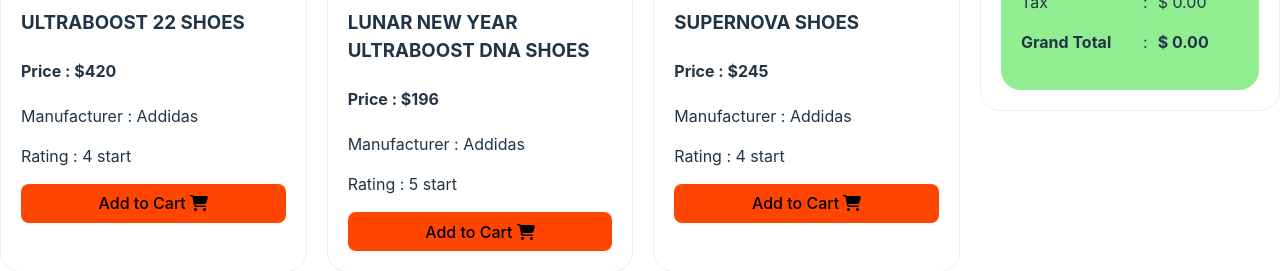
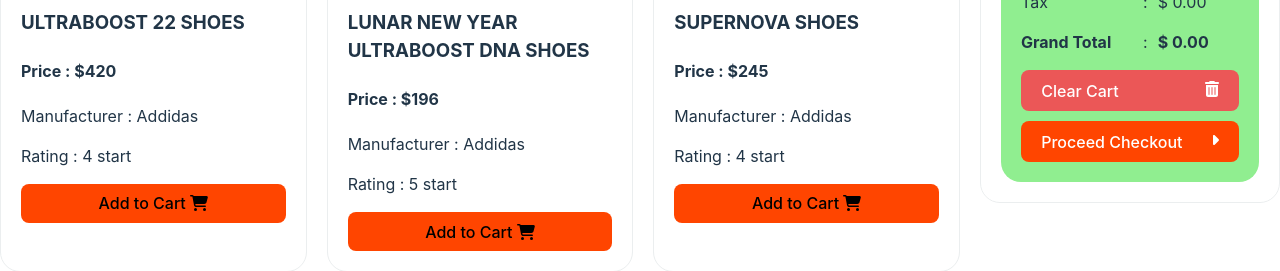
Before and after one commit to Abu-Taieb/amajohn, a React (Vite) app: page / in a window 1280 px wide. Shown: the part 335-606 px from the top of the page. Built offline with nearby package versions, Linux system fonts and the light colour scheme.

Commit message:
Clear Cart Design Complete

```diff
--- a/src/component/Cart/Cart.css
+++ b/src/component/Cart/Cart.css
@@ -24,5 +24,20 @@
 }
 .horizontal{
     border: 1px solid black;
-    border-style:dotted
+    border-style:dotted;
 }
+.clear-button{
+    display: flex;
+    justify-content: space-between;
+    width: 100%;
+    color: #fff;
+    background-color: #EB5757;
+}
+.proceed-checkout{
+    display: flex;
+    justify-content: space-between;
+    width: 100%;
+    color: #fff;
+    background-color: orangered;
+    margin-top: 10px;
+}
--- a/src/component/Cart/Cart.jsx
+++ b/src/component/Cart/Cart.jsx
@@ -1,30 +1,32 @@
-import React from 'react';
-import './Cart.css';
+import React from "react";
+import "./Cart.css";
+import { FontAwesomeIcon } from "@fortawesome/react-fontawesome";
+import { faCaretLeft, faCaretRight, faTrash, faTrashAlt } from "@fortawesome/free-solid-svg-icons";
 
-const Cart = ({cart}) => {
+const Cart = ({cart, handleClearCart}) => {
   let total = 0;
   let shipping = 0;
   let quantity = 0;
-    for (const product of cart){
+  for (const product of cart) {
     product.quantity = product.quantity || 1;
     total = total + product.price * product.quantity;
     shipping = shipping + product.shipping;
     quantity = quantity + product.quantity;
   }
-    const tax = total * 7 / 100;
+  const tax = (total * 7) / 100;
   const grandTotal = tax + total + shipping;
   return (
-        <div className='cart-container'>
+    <div className="cart-container">
       <div className="cart-inner-container">
         <h4>Order Summery</h4>
-                <hr className='horizontal' />
+        <hr className="horizontal" />
         <div className="cart">
           <div className="">
             <p>Selected Items</p>
             <p>Total Price</p>
             <p>Total Shipping</p>
             <p>Tax</p>
-                        <p style={{fontWeight:'bold'}}>Grand Total</p>
+            <p style={{ fontWeight: "bold" }}>Grand Total</p>
           </div>
           <div className="cart-clone">
             <p>:</p>
@@ -34,13 +36,22 @@
             <p>:</p>
           </div>
           <div className="">
-                        <p>  {quantity}</p>
+            <p> {quantity}</p>
             <p>$ {total.toFixed(2)}</p>
             <p>$ {shipping.toFixed(2)}</p>
             <p>$ {tax.toFixed(2)}</p>
-                        <p style={{fontWeight:'bold'}}>$ {grandTotal.toFixed(2)}</p>
+            <p style={{ fontWeight: "bold" }}>$ {grandTotal.toFixed(2)}</p>
           </div>
         </div>
+        <button onClick={handleClearCart} className="clear-button">
+          <span>Clear Cart</span>
+          <FontAwesomeIcon className="icon" icon={faTrashAlt} />
+        </button>
+
+        <button className="proceed-checkout">
+          <span>Proceed Checkout</span>
+          <FontAwesomeIcon className="icon" icon={faCaretRight} />
+        </button>
       </div>
     </div>
   );
--- a/src/component/Orders/Orders.jsx
+++ b/src/component/Orders/Orders.jsx
@@ -15,6 +15,10 @@
     removeFromDb(id)
   }
 
+  const handleClearCart = () => {
+    setCart([]);
+  }
+
   return (
     <div className="shop-container">
       <div className="cart-container">
@@ -28,7 +32,10 @@
         }
       </div>
       <div id="order-cart" className="cart">
-        <Cart cart ={cart}></Cart>
+        <Cart
+        cart ={cart}
+        handleClearCart = {handleClearCart}
+        ></Cart>
       </div>
     </div>
   );
```
Lines whose indentation alone changed are shown as unchanged.
